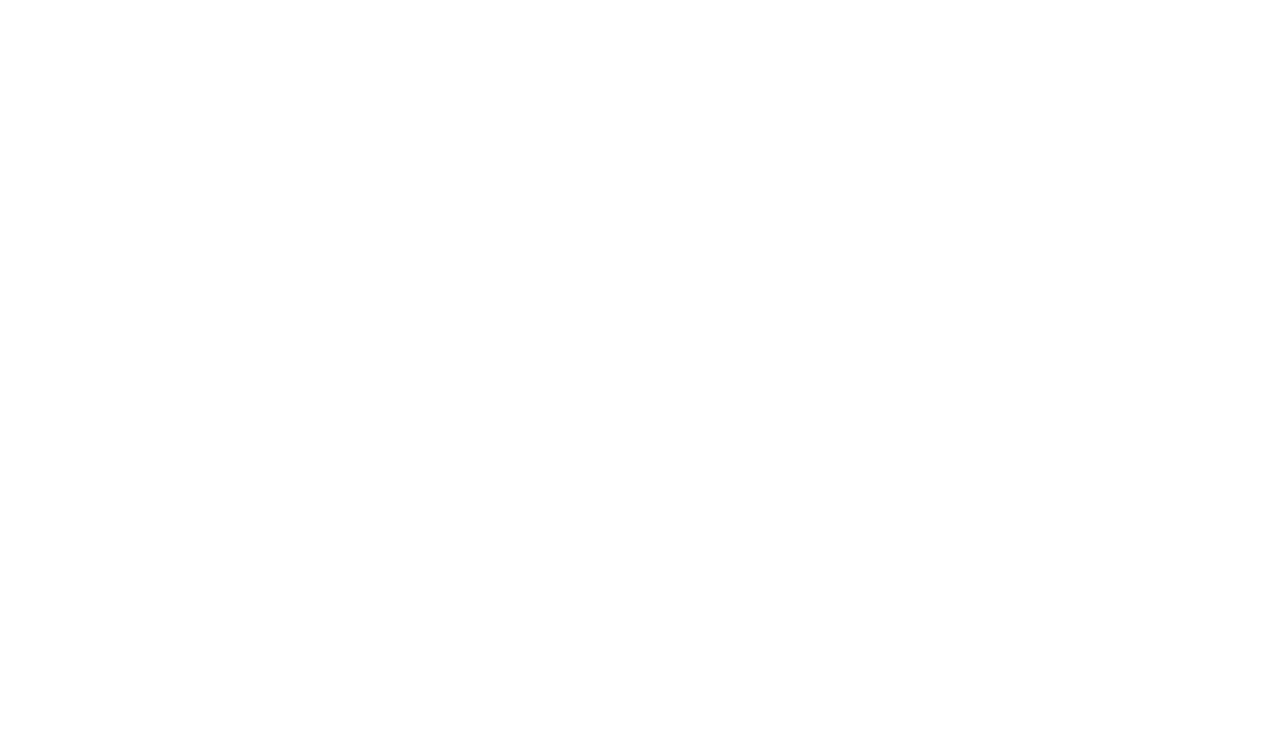
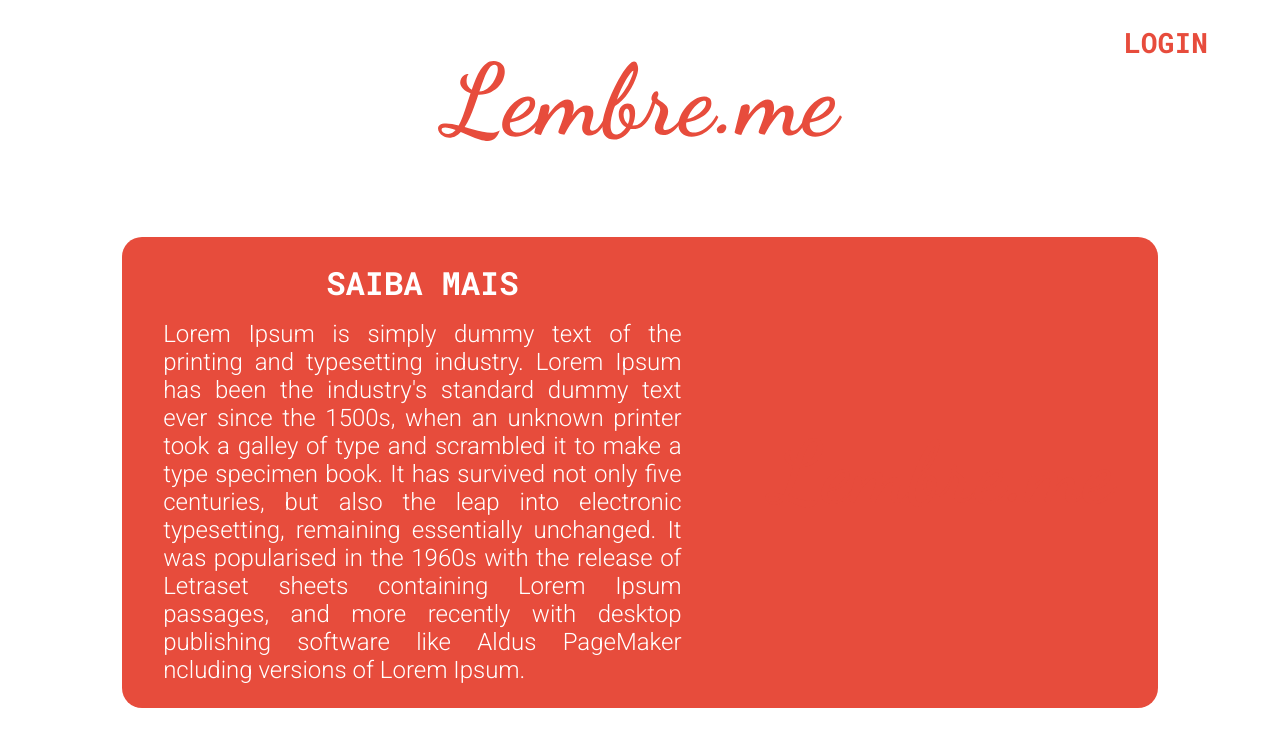
Before and after one commit to LuisMeirelles/lembre.me-web, a React (Create React App) app: page /saiba-mais in a window 1280 px wide. Shown: the top 746 px of the page. Built offline with nearby package versions, Linux system fonts and the light colour scheme.

Commit message:
Página Saiba Mais criada
Co-authored-by: ferri525 <ferri525@users.noreply.github.com>

```diff
--- a/public/index.html
+++ b/public/index.html
@@ -8,12 +8,19 @@
 	<link
 		href="https://fonts.googleapis.com/css2?family=Roboto+Mono:ital,wght@0,300;0,400;0,500;0,700;1,400;1,500;1,700&display=swap"
 		rel="stylesheet">
+	<link
+		href="https://fonts.googleapis.com/css2?family=Roboto:ital,wght@0,100;0,300;0,400;0,500;0,700;0,900;1,100;1,300;1,400;1,500;1,700&display=swap"
+		rel="stylesheet">
+
 	<link rel="icon" href="%PUBLIC_URL%/favicon.ico" />
+
 	<meta name="viewport" content="width=device-width, initial-scale=1" />
 	<meta name="theme-color" content="#000000" />
 	<meta name="description" content="Web site created using create-react-app" />
+
 	<link rel="apple-touch-icon" href="%PUBLIC_URL%/logo192.png" />
 	<link rel="manifest" href="%PUBLIC_URL%/manifest.json" />
+
 	<title>Lembre.me</title>
 </head>
 
--- a/src/components/Header/index.jsx
+++ b/src/components/Header/index.jsx
@@ -1,11 +1,9 @@
 import React from 'react';
-
+import logo from '../../assets/img/logo.svg';
 import {
 	Container,
 	LinkLogo
 } from './styles';
-
-import logo from '../../assets/img/logo.svg';
 
 const Header = ({ children }) => (
 	<Container>
--- a/src/components/Header/styles.js
+++ b/src/components/Header/styles.js
@@ -1,5 +1,5 @@
+import { Link } from 'react-router-dom';
 import styled from 'styled-components';
-import { Link } from 'react-router-dom';
 
 export const Container = styled.header`
 	width: 100%;
@@ -16,7 +16,7 @@
 export const LinkLogo = styled(Link)`
 	width: 60%;
 
-	@media (min-width: 768px) {
+	@media(min-width: 768px) {
 		width: 20%;
 	}
 
--- a/src/pages/SaibaMais/index.jsx
+++ b/src/pages/SaibaMais/index.jsx
@@ -1,11 +1,50 @@
 import React from 'react';
-import { Container } from './styles';
+import logo from '../../assets/img/logo.svg';
+import {
+	Container,
+	Conteudo,
+	Header,
+	LinkLogo,
+	Main,
+	Navbar,
+	NavItem
+} from './styles';
 
 
 const SaibaMais = () => (
 	<Container>
+		<Navbar>
+			<NavItem to='/login'>LOGIN</NavItem>
+		</Navbar>
 
-	</Container>
+		<Header>
+			<LinkLogo to="/">
+				<img src={logo} alt="Logo" />
+			</LinkLogo>
+		</Header>
+
+		<Main>
+			<Conteudo>
+
+				<div>
+					<h1>SAIBA MAIS </h1>
+					<p>
+						Lorem Ipsum is simply dummy text of the printing and typesetting industry.
+						Lorem Ipsum has been the industry's standard dummy text ever since the 1500s,
+						when an unknown printer took a galley of type and scrambled it to make a type specimen book.
+						It has survived not only five centuries, but also the leap into electronic typesetting,
+						remaining essentially unchanged. It was popularised in the 1960s with the release of Letraset sheets
+						containing Lorem Ipsum passages, and more recently with desktop publishing software like Aldus PageMaker
+						ncluding versions of Lorem Ipsum.
+					</p>
+				</div>
+
+				<img src={logo} alt="algumacoisa" />
+			</Conteudo>
+
+			<NavItem to='/login'>LOGIN</NavItem>
+		</Main>
+	</Container >
 );
 
 export default SaibaMais;
--- a/src/pages/SaibaMais/styles.js
+++ b/src/pages/SaibaMais/styles.js
@@ -1,3 +1,149 @@
+import { Link } from 'react-router-dom';
 import styled from 'styled-components';
 
-export const Container = styled.div``;
+export const Container = styled.div`
+	min-height: 100vh;
+	width: 90%;
+	display: flex;
+	flex-direction: column;
+	justify-content: center;
+	align-items: center;
+	padding: 1.5rem 0;
+`;
+
+export const Navbar = styled.nav`
+	display: none;
+
+	@media (min-width: 768px) {
+		justify-content: flex-end;
+		display: flex;
+		width: 100%;
+		align-items: center;
+
+		a + & {
+			width: 80%;
+			justify-content: flex-end;
+		}
+	}
+`;
+
+export const NavItem = styled(Link)`
+	font-weight: bold;
+	font-size: 1.5rem;
+	padding: 0 0.5rem;
+	border-radius: 5px;
+	color: var(--color-primary);
+	transition: background-color 0.2s, color 0.2s;
+
+	&:hover,
+	&:focus,
+	&:active {
+		background-color: var(--color-primary);
+		color: white;
+	}
+
+	@media (min-width: 768px) {
+		font-size: 1.75rem;
+
+		& + & {
+			margin-left: 2.5rem;
+		}
+	}
+`;
+
+export const Header = styled.header`
+	width: 100%;
+	display: flex;
+	justify-content: center;
+	align-items: center;
+	margin-bottom: 1.5rem;
+`;
+
+export const LinkLogo = styled(Link)`
+	width: 60%;
+
+	@media(min-width: 768px) {
+		width: 35%;
+	}
+
+	img {
+		width: 100%;
+	}
+`;
+
+
+export const Main = styled.main`
+	width: 100%;
+	display: flex;
+	flex-direction: column;
+	justify-content: center;
+	align-items: center;
+	flex: 1;
+
+	img {
+		width: 100%;
+	}
+
+	@media (min-width: 768px) {
+		img {
+			width: initial;
+		}
+	}
+`;
+
+export const Conteudo = styled.div`
+	width: 90%;
+
+	div {
+		text-align: justify;
+		color:var(--color-primary);
+
+		h1 {
+			font-weight: bold;
+			text-align: center;
+			margin-bottom: 1rem;
+		}
+
+		p {
+			font-family: 'Roboto';
+			font-size: 1.5rem;
+			font-weight: 400;
+		}
+	}
+
+	img{
+		display: none;
+	}
+
+	& + a {
+		margin: 1.5rem 0;
+		background-color: var(--color-primary);
+		color: white;
+	}
+
+	@media (min-width: 768px) {
+		display: flex;
+		padding: 1.5rem 0;
+		border-radius: 20px;
+		justify-content: space-around;
+		align-items: center;
+		background-color: var(--color-primary);
+
+		div {
+			width: 50%;
+			color: white;
+
+			p {
+				font-weight: 300;
+			}
+		}
+
+		img {
+			display: initial;
+		}
+
+		& + a {
+			display: none;
+		}
+	}
+`;
```
